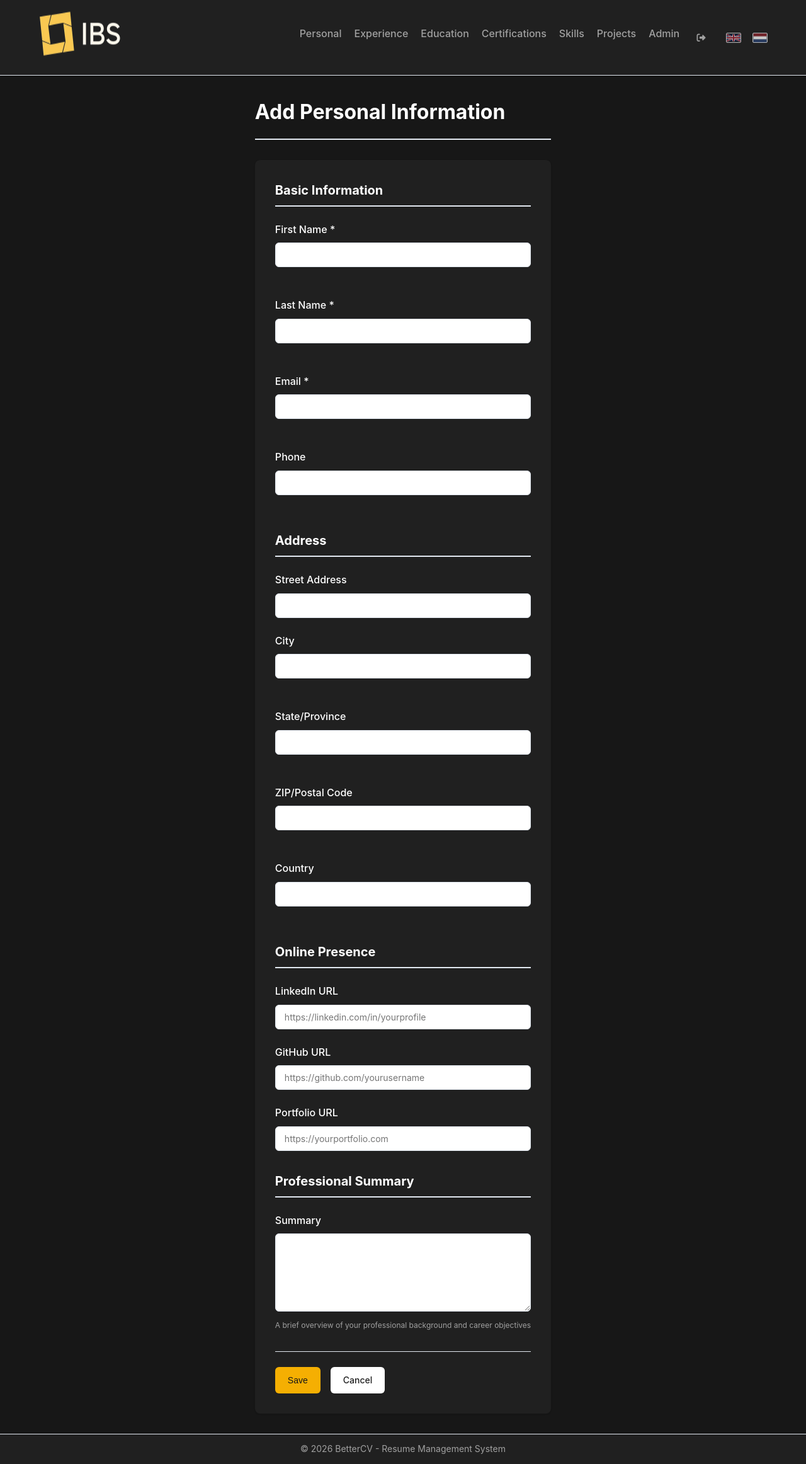
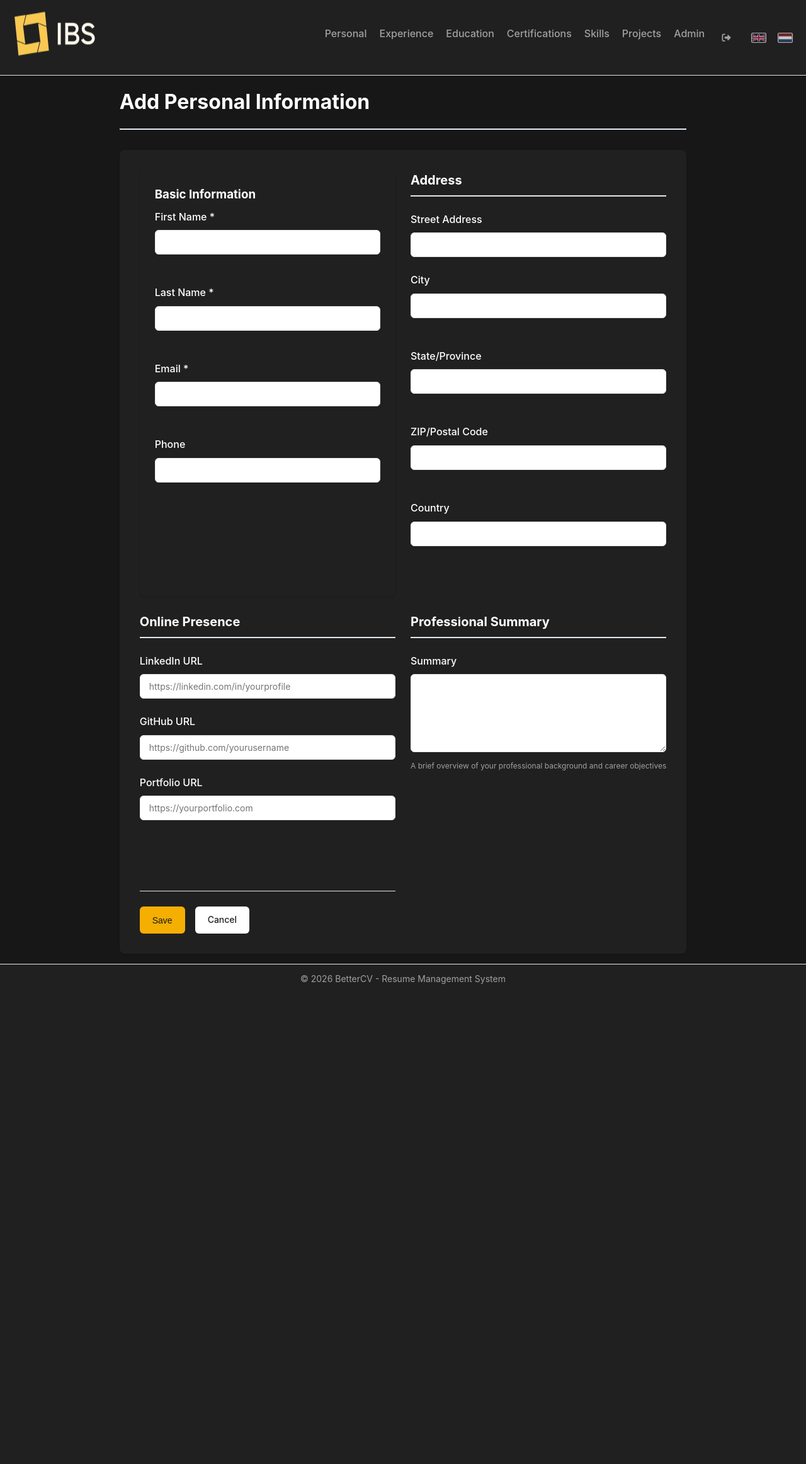
Before and after one commit to gvanlee/BetterCV, a Flask app: page /personal-info/edit in a window 1280 px wide. Shown: the whole page at 63% size. After the commit the page ends 1562 px from the top, so only its background shows below. Run offline with Flask 3, Linux system fonts and the light colour scheme; a user stored in the database is signed in; data comes from the database, SQL or seed files in the repository; data that the repository does not hold is empty; some libraries are stand-ins or nearby versions.

Commit message:
* Style changes

```diff
--- a/static/style.css
+++ b/static/style.css
@@ -143,9 +143,9 @@ body {
 
 /* ===== Container & Layout ===== */
 .container {
-    max-width: 1200px;
+    max-width: 1600px;
     margin: 0 auto;
-    padding: 2rem;
+    padding: 1rem;
 }
 
 /* ===== Page Header ===== */
@@ -189,15 +189,29 @@ body {
     margin-top: 2rem;
 }
 
+.card-grid-xl {
+    display: grid;
+    grid-template-columns: repeat(auto-fit, minmax(380px, 1fr));
+    gap: 1.5rem;
+    margin-top: 2rem;
+}
+
 @media (min-width: 1100px) {
     .card-grid {
         grid-template-columns: repeat(3, minmax(0, 1fr));
+    }
+    .card-grid-xl {
+        grid-template-columns: repeat(2, minmax(0, 1fr));
     }
 }
 
 @media (min-width: 1400px) {
     .card-grid {
         grid-template-columns: repeat(4, minmax(0, 1fr));
+    }
+
+    .card-grid-xl {
+        grid-template-columns: repeat(3, minmax(0, 1fr));
     }
 }
 
--- a/templates/edit_personal_info.html
+++ b/templates/edit_personal_info.html
@@ -7,8 +7,8 @@
     <h2>{% if info %}{{ t.personal_info.edit_title }}{% else %}{{ t.personal_info.add_title }}{% endif %}</h2>
 </div>
 
-<form method="POST" class="form">
-    <div class="form-section">
+<form method="POST" class="form card-grid-xl">
+    <div class="card">
         <h3>{{ t.personal_info.basic_info }}</h3>
 
         <div class="form-row">
```
